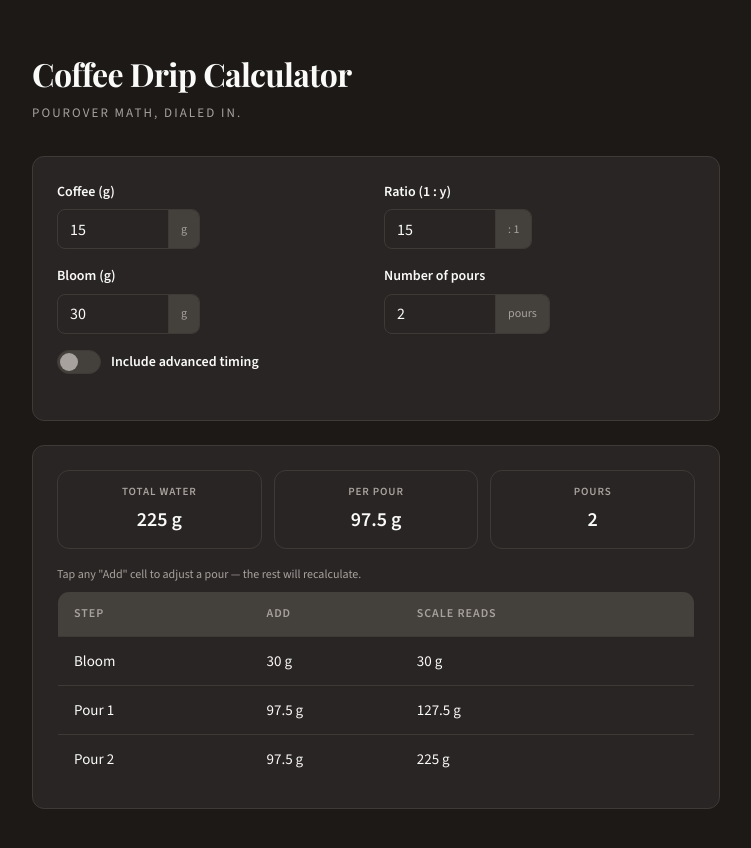
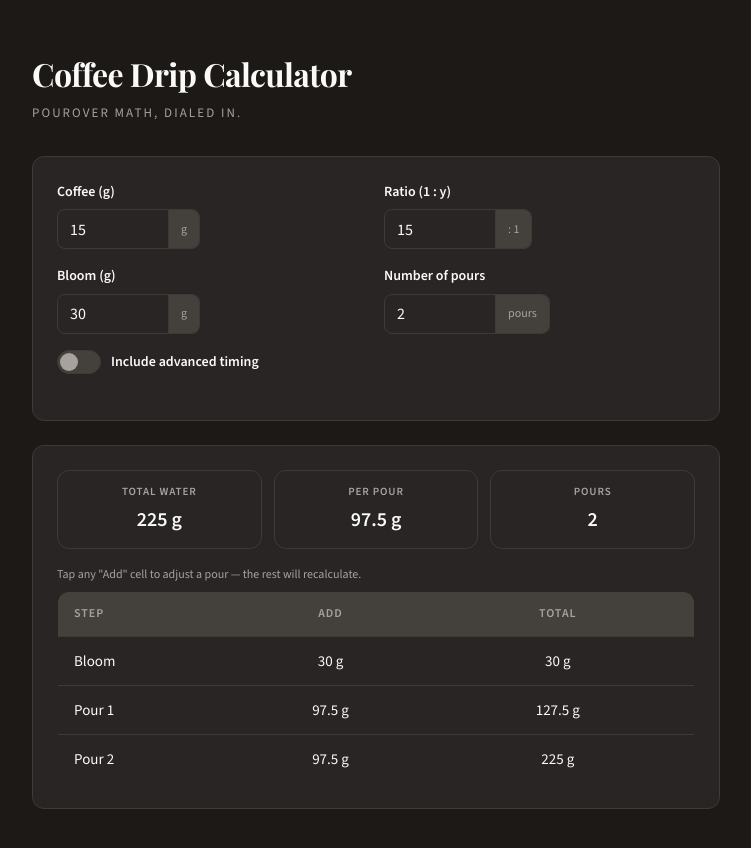
Before and after one commit to ryanrw/brew-recipe-calculator, a React (Vite) app in the folder apps/web/: page / in a window 1280 px wide. Shown: the top 848 px of the page, without its empty margins (264-1015 px from the left). Built offline with nearby package versions, Linux system fonts and the light colour scheme.

Commit message:
update table UI

```diff
--- a/apps/web/src/App.tsx
+++ b/apps/web/src/App.tsx
@@ -135,6 +135,22 @@ export function App() {
     columnKey === "add" && rowKey !== "bloom"
       ? "recipe-table__cell--editable"
       : undefined;
+
+  /**
+   * Tag any pour row whose delta was edited by the user so the row can be
+   * highlighted as a whole. Bloom rows and un-edited pour rows are left
+   * unclassed, and resetting edits clears the map → all rows revert to the
+   * default style. The host app supplies the CSS for the class.
+   */
+  const getRowClassName = (rowKey: string) => {
+    if (rowKey === "bloom") return undefined;
+    const m = /^pour-(\d+)$/.exec(rowKey);
+    if (!m) return undefined;
+    const pourIndex = Number(m[1]) - 1;
+    return activeEditedDeltas[pourIndex] !== undefined
+      ? "recipe-table__row--edited"
+      : undefined;
+  };
 
   /**
    * Begin editing pour i. The input is pre-filled with the current effective
@@ -341,13 +357,13 @@ export function App() {
               ? [
                   { key: "step", label: "Step" },
                   { key: "add", label: "Add" },
-                  { key: "scale", label: "Scale reads" },
-                  { key: "time", label: "At time" },
+                  { key: "scale", label: "Total" },
+                  { key: "time", label: "Time (est.)" },
                 ]
               : [
                   { key: "step", label: "Step" },
                   { key: "add", label: "Add" },
-                  { key: "scale", label: "Scale reads" },
+                  { key: "scale", label: "Total" },
                 ]
           }
           rows={[
@@ -358,13 +374,12 @@ export function App() {
                 `${baseRecipe.bloom.deltaGrams} g`,
                 `${baseRecipe.bloom.cumulativeGrams} g`,
                 baseRecipe.bloom.cumulativeTimeSec !== null
-                  ? `${baseRecipe.bloom.cumulativeTimeSec}s`
+                  ? formatMMSS(baseRecipe.bloom.cumulativeTimeSec)
                   : "—",
               ].slice(0, hasTiming ? 4 : 3),
             },
             ...effectivePours.map((p, i) => {
               const isEditing = editingPour === i;
-              const isEdited = activeEditedDeltas[i] !== undefined;
               const addCell = isEditing ? (
                 <input
                   key={`p${i}-input`}
@@ -389,7 +404,6 @@ export function App() {
                   aria-label={`Edit pour ${p.index} amount`}
                 >
                   {p.deltaGrams} g
-                  {isEdited ? <span className="edited-tag">edited</span> : null}
                 </button>
               );
               return {
@@ -398,12 +412,13 @@ export function App() {
                   `Pour ${p.index}`,
                   addCell,
                   `${p.cumulativeGrams} g`,
-                  p.cumulativeTimeSec !== null ? `${p.cumulativeTimeSec}s` : "—",
+                  p.cumulativeTimeSec !== null ? formatMMSS(p.cumulativeTimeSec) : "—",
                 ].slice(0, hasTiming ? 4 : 3),
               };
             }),
           ]}
           getCellClassName={getCellClassName}
+          getRowClassName={getRowClassName}
         />
       </div>
     </div>
--- a/apps/web/src/styles.css
+++ b/apps/web/src/styles.css
@@ -176,6 +176,7 @@ h1 {
 /* Recipe table — overrides the inline style helpers from @brew-recipe/ui. */
 .recipe-table {
   width: 100%;
+  table-layout: fixed;
   border-collapse: collapse;
   font-variant-numeric: tabular-nums;
   background: #292524;
@@ -204,6 +205,38 @@ h1 {
   font-weight: 400;
   color: #FAFAF9;
 }
+
+/* Column sizing: each column is a fixed percentage of the table's content
+   width so the layout is predictable on both narrow and wide viewports.
+   Step holds 25%; the remaining 75% is split evenly across the other
+   columns (37.5/37.5 with 3 columns, 25/25/25 with 4). The Step cell has a
+   min-width floor so "Pour 10" never gets clipped if the card is squeezed
+   tighter than the column's percentage. Add / Total / Time cells center
+   their text so numerics read as columns rather than ragged right edges. */
+.recipe-table thead th:nth-child(1),
+.recipe-table tbody td:nth-child(1) {
+  width: 25%;
+  min-width: 88px;
+  text-align: left;
+}
+.recipe-table thead th:nth-child(2),
+.recipe-table tbody td:nth-child(2),
+.recipe-table thead th:nth-child(3),
+.recipe-table tbody td:nth-child(3),
+.recipe-table thead th:nth-child(4),
+.recipe-table tbody td:nth-child(4) {
+  text-align: center;
+  width: 25%;
+}
+/* 3-column layout (no Time column): Step is 25%, Add + Total each take
+   37.5% so the numeric columns get more room. Triggered when the third
+   column is also the last — i.e. the 4th th/td does not exist. */
+.recipe-table thead th:nth-child(3):last-child,
+.recipe-table tbody td:nth-child(3):last-child,
+.recipe-table thead th:nth-child(2):last-child,
+.recipe-table tbody td:nth-child(2):last-child {
+  width: 37.5%;
+}
 .recipe-table tbody tr:last-child td {
   border-bottom: 0;
 }
@@ -227,7 +260,7 @@ h1 {
   inset: 0;
   background: transparent;
   border: 0;
-  text-align: left;
+  text-align: center;
   font: inherit;
   color: inherit;
   font-variant-numeric: tabular-nums;
@@ -236,6 +269,8 @@ h1 {
   padding: 0 16px;
   display: flex;
   align-items: center;
+  justify-content: center;
+  gap: 8px;
   /* Keep "36.25 g" on one line; let the cell overflow horizontally if
      the column is squeezed rather than wrapping the unit onto a new line. */
   white-space: nowrap;
@@ -264,19 +299,24 @@ h1 {
   /* Same as the button: never wrap the value. */
   white-space: nowrap;
 }
-.edited-tag {
-  display: inline-block;
-  margin-left: 8px;
-  padding: 1px 6px;
-  font-size: 10px;
-  font-weight: 600;
-  letter-spacing: 0.06em;
-  text-transform: uppercase;
-  color: #C2410C;
-  background: rgba(194, 65, 12, 0.12);
-  border: 1px solid rgba(194, 65, 12, 0.35);
-  border-radius: 4px;
-  vertical-align: middle;
+/* Rows the user has explicitly edited get a terracotta tint and accent
+   border so the row reads as "this one was changed" at a glance. The fill
+   matches the old "edited" pill color (rgba(194, 65, 12, 0.10)) so the
+   visual cue is consistent before and after this change. */
+.recipe-table tbody tr.recipe-table__row--edited td {
+  background: rgba(194, 65, 12, 0.10);
+}
+/* Accent border on the left and right edges. We add the border on the
+   first/last cell (not the row) so the table's rounded corners aren't
+   broken, and offset the cell padding by the border width to keep the
+   text alignment identical to un-edited rows. */
+.recipe-table tbody tr.recipe-table__row--edited td:first-child {
+  border-left: 3px solid #C2410C;
+  padding-left: 13px; /* 16px original - 3px border */
+}
+.recipe-table tbody tr.recipe-table__row--edited td:last-child {
+  border-right: 3px solid #C2410C;
+  padding-right: 13px;
 }
 .recipe-actions {
   display: flex;
@@ -366,14 +406,14 @@ h1 {
   /* On narrow screens the table can run out of horizontal space. Make the
      card itself a horizontal-scroll surface — supported browsers match
      the descendant via :has() so the form card above stays unaffected.
-     The table keeps its natural intrinsic width; the card scrolls. */
+     Drop fixed-layout so columns grow to fit their content (e.g. the
+     "158.75 g" Total cell); the card scrolls horizontally. */
   .card:has(.recipe-table) {
     overflow-x: auto;
+    -webkit-overflow-scrolling: touch;
   }
-  /* Keep the table at its natural width so columns don't squeeze the
-     value+unit into a wrap. Without this the table is forced to 100%
-     of the card and columns shrink. */
   .recipe-table {
+    table-layout: auto;
     width: max-content;
     min-width: 100%;
   }
--- a/packages/ui/src/RecipeTable.tsx
+++ b/packages/ui/src/RecipeTable.tsx
@@ -11,6 +11,13 @@ export interface RecipeTableProps {
    * the cell's className; returning null/undefined leaves the className empty.
    */
   getCellClassName?: (rowKey: string, columnKey: string) => string | undefined;
+  /**
+   * Optional hook so the host app can attach a className to the row's <tr>
+   * (e.g. tag a row as "edited" so the whole row can be highlighted). Same
+   * shape as getCellClassName; returning null/undefined leaves the row
+   * unclassed.
+   */
+  getRowClassName?: (rowKey: string) => string | undefined;
 }
 
 export function RecipeTable({
@@ -18,6 +25,7 @@ export function RecipeTable({
   rows,
   caption,
   getCellClassName,
+  getRowClassName,
 }: RecipeTableProps) {
   return (
     <table className="recipe-table" style={tableStyle}>
@@ -36,8 +44,10 @@ export function RecipeTable({
         </tr>
       </thead>
       <tbody>
-        {rows.map((r) => (
-          <tr key={r.key}>
+        {rows.map((r) => {
+          const rowClass = getRowClassName?.(r.key);
+          return (
+            <tr key={r.key} className={rowClass}>
               {r.cells.map((cell, i) => {
                 const extra = getCellClassName?.(r.key, columns[i].key);
                 return (
@@ -51,7 +61,8 @@ export function RecipeTable({
                 );
               })}
             </tr>
-        ))}
+          );
+        })}
       </tbody>
     </table>
   );
--- a/packages/ui/src/index.css.ts
+++ b/packages/ui/src/index.css.ts
@@ -13,7 +13,6 @@ export const tableStyle: CSSProperties = {
 };
 
 export const thStyle: CSSProperties = {
-  textAlign: "left",
   padding: "12px 16px",
 };
 
```
Also changed, not shown: 1 other file (tests, documents, lock files or other folders). Lines whose indentation alone changed are shown as unchanged.
